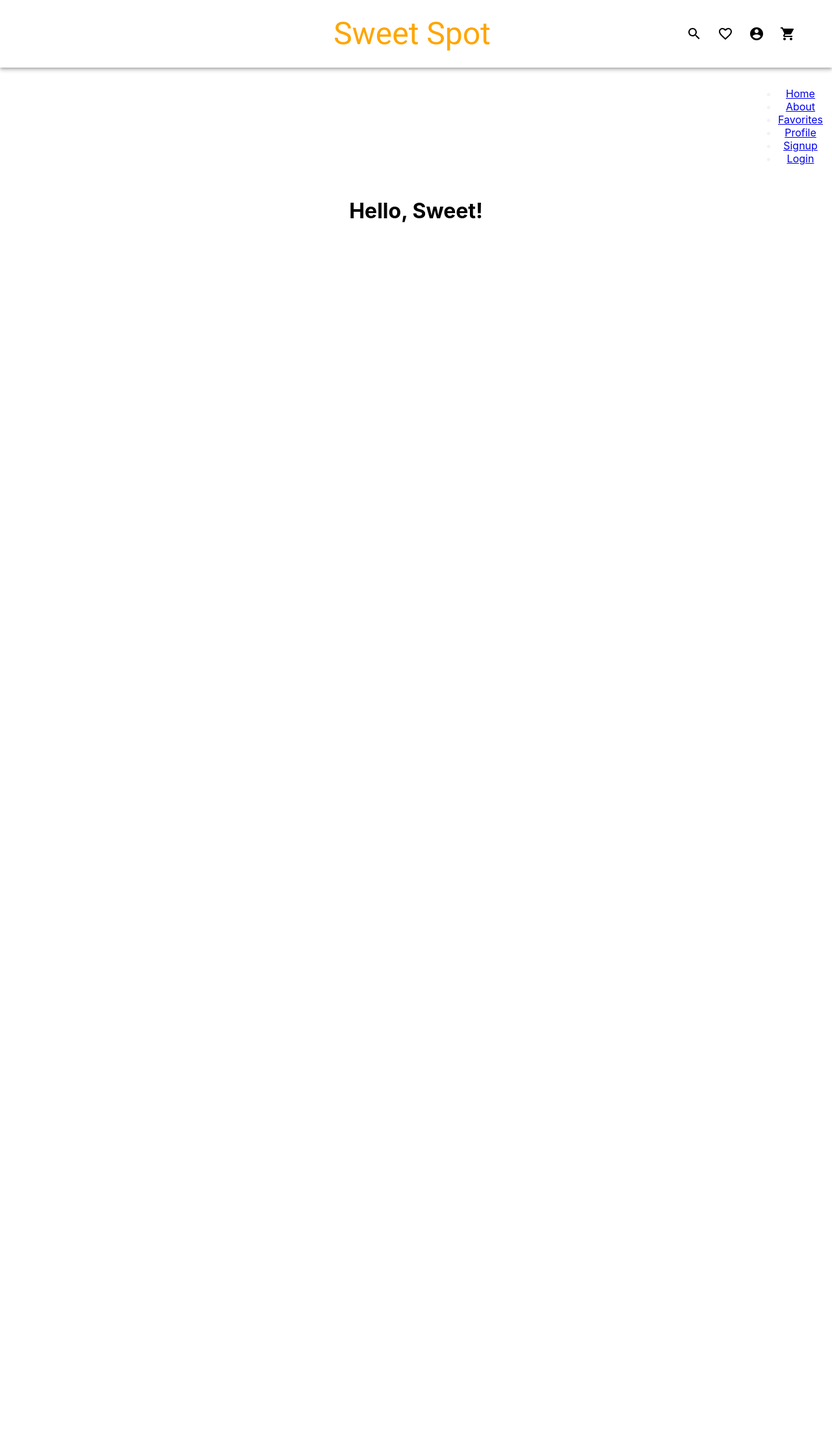
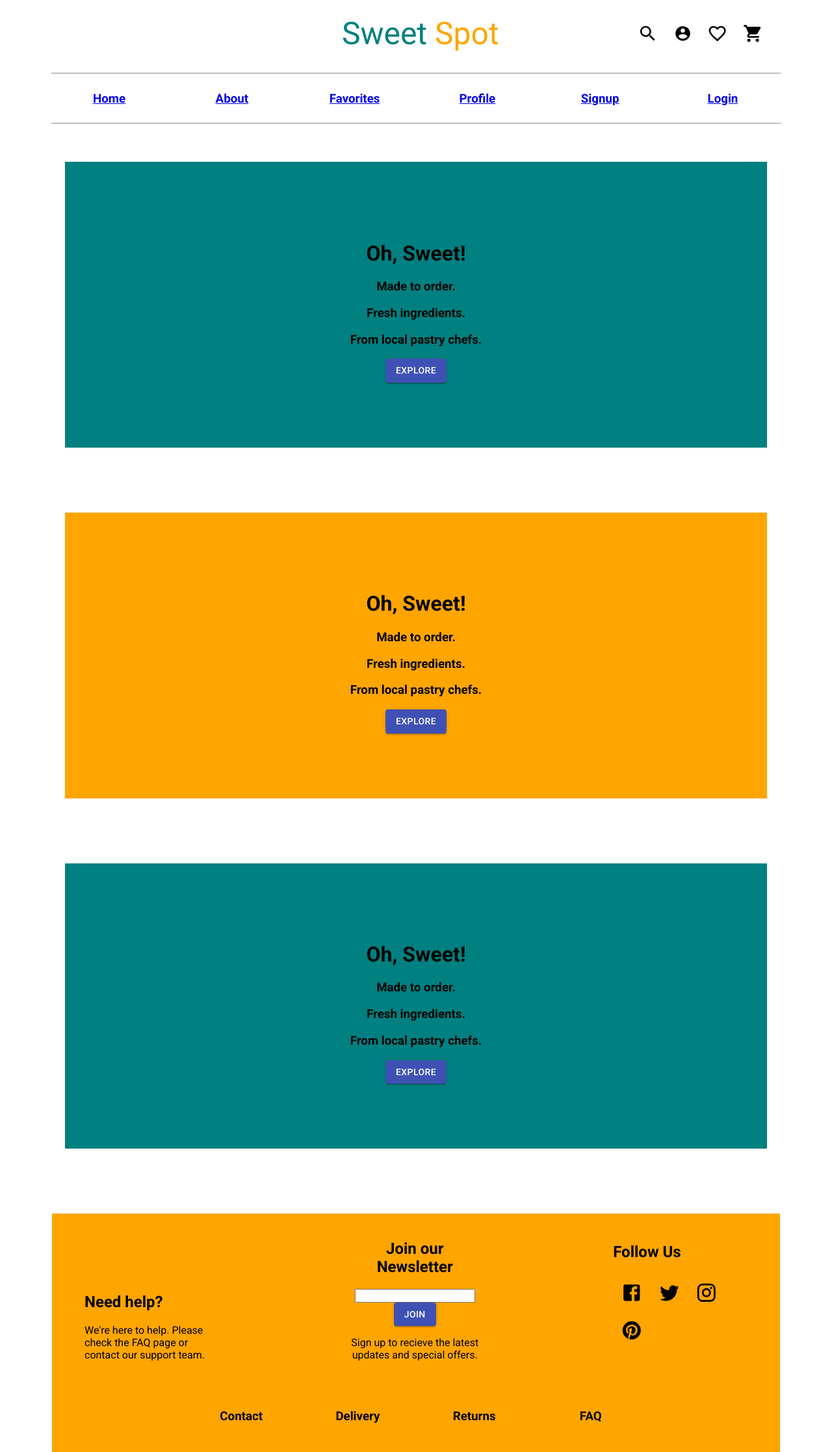
Before and after one commit to mwong068/sweet-spot-front-end, a React (Create React App) app: page / in a window 1280 px wide. Shown: the whole page at 65% size. Before the commit the page ends 800 px from the top, so only its background shows below. Built offline with nearby package versions, Linux system fonts and the light colour scheme.

Commit message:
added footer and header components for basic layout styling

```diff
--- a/src/App.css
+++ b/src/App.css
@@ -1,11 +1,25 @@
 .App {
   text-align: center;
+  padding: 0 50px;
+  font-family: Roboto;
 }
 
-/* a {
-  color: white;
-  text-decoration: none;
-} */
+hr {
+  display: block;
+  width: 95%;
+  margin-before: 0.5em;
+  margin-after: 0.5em;
+  margin-start: auto;
+  margin-end: auto;
+  overflow: hidden;
+  border-style: inset;
+  border-width: 1px;
+}
+
+#main-container {
+  padding: 50px;
+}
+
 
 .App-logo {
   height: 40vmin;
@@ -42,35 +56,84 @@
   }
 }
 
-/* Style the navbar */
-#navbar {
-  overflow: hidden;
+
+#container {
+  height: 100%;
+  text-align: center;
 }
 
-/* Navbar links */
-#navbar-links {
-  float: right;
-  display: block;
-  color: #f2f2f2;
-  text-align: center;
-  padding: 14px;
-  text-decoration: none;
+#container div {
+  width: 8%;
+  display: inline-block;
+}
+
+#container:after {
+  /* content: ''; */
+  width: 100%; /* Ensures there are at least 2 lines of text, so justification works */
+  display: inline-block;
+}
+
+#landing-image {
+  background-color: teal;
+  padding: 100px;
+}
+
+#about-us {
+  background-color: orange;
+  padding: 100px;
+}
+
+#featured {
+  background-color: teal;
+  padding: 100px;
+}
+
+#break {
+  padding: 50px;
+}
+
+#footer-div {
+  padding: 50px 30px 0;
+}
+
+#footer {
+  background-color: orange;
+  margin: 0;
+  padding: 10px 0 10px 50px;
+  height: 100%;
+  /* width: 100vh; */
+  text-align: left;
 }
 
 
-/* Page content */
-.content {
-  padding: 16px;
+#footer div {
+  width: 19%;
+  display: inline-block;
+  padding: 10px 0;
+  /* border: 1px solid black; */
 }
 
-/* The sticky class is added to the navbar with JS when it reaches its scroll position */
-.sticky {
-  position: fixed;
-  top: 0;
-  width: 100%;
+#footer:after {
+  content: '';
+  width: 100%; /* Ensures there are at least 2 lines of text, so justification works */
+  display: inline-block;
 }
 
-/* Add some top padding to the page content to prevent sudden quick movement (as the navigation bar gets a new position at the top of the page (position:fixed and top:0) */
-.sticky + .content {
-  padding-top: 60px;
+#contact-div {
+  height: 100%;
+  text-align: center;
+  background-color: orange;
 }
+
+#contact-div div {
+  width: 8%;
+  display: inline-block;
+  /* border: 1px solid black; */
+  padding: 0 0 25px 0;
+}
+
+#contact-div:after {
+  /* content: ''; */
+  width: 100%; /* Ensures there are at least 2 lines of text, so justification works */
+  display: inline-block;
+}
--- a/src/App.js
+++ b/src/App.js
@@ -6,6 +6,7 @@ import Header from './components/Header';
 import Signup from './components/Signup';
 import Profile from './components/Profile';
 import Login from './components/Login';
+import Footer from './components/Footer';
 import { BrowserRouter as Router, Switch, Route } from 'react-router-dom';
 
 function App() {
@@ -14,8 +15,11 @@ function App() {
         <Router>
           <div>
             <Navbar />
+            <hr></hr>
             <Header />
+            <hr></hr>
           </div>
+          <div id="main-container">
           <Switch>
             <Route exact path='/'>
               <Homepage />
@@ -36,6 +40,10 @@ function App() {
               <Profile />
             </Route>
           </Switch>
+          </div>
+          <div id="footer-div">
+          <Footer />
+          </div>
         </Router>
     </div>
   );
--- /dev/null
+++ b/src/components/Footer.js
@@ -0,0 +1,64 @@
+import React from 'react';
+import { makeStyles } from '@material-ui/core/styles';
+import IconButton from '@material-ui/core/IconButton';
+import FacebookIcon from '@material-ui/icons/Facebook';
+import TwitterIcon from '@material-ui/icons/Twitter';
+import InstagramIcon from '@material-ui/icons/Instagram';
+import PinterestIcon from '@material-ui/icons/Pinterest';
+import Button from '@material-ui/core/Button';
+
+import { Link } from 'react-router-dom';
+
+const useStyles = makeStyles(theme => ({
+    largeIcon: {
+      fontSize: "1.4em"
+    },
+  }));
+
+export default function Footer() {
+    const classes = useStyles();
+        return (
+            <div>
+            <div id="footer">
+                    <div>
+                        <h2>Need help?</h2>
+                        <p>We're here to help. Please check the FAQ page or contact our support team.</p>
+                    </div>
+                    <div></div>
+                    <div>
+                        <center>
+                        <h2>Join our Newsletter</h2>
+                        <input></input><Button variant="contained" color="primary">Join</Button>
+                        <p>Sign up to recieve the latest updates and special offers.</p>
+                        </center>
+                    </div>
+                    <div></div>
+                    <div>
+                        <h2>Follow Us</h2>
+                        <IconButton aria-label="search" color="inherit" >
+                        <FacebookIcon className={classes.largeIcon}/>
+                        </IconButton>
+                        <IconButton aria-label="search" color="inherit" >
+                        <TwitterIcon className={classes.largeIcon}/>
+                        </IconButton>
+                        <IconButton aria-label="search" color="inherit" >
+                        <InstagramIcon className={classes.largeIcon}/>
+                        </IconButton>
+                        <IconButton aria-label="search" color="inherit" >
+                        <PinterestIcon className={classes.largeIcon}/>
+                        </IconButton>
+                        <br></br><br></br>
+                    </div>
+            </div>
+            <div id="contact-div">
+                <div><h3>Contact</h3></div>
+                <div></div>
+                <div><h3>Delivery</h3></div>
+                <div></div>
+                <div><h3>Returns</h3></div>
+                <div></div>
+                <div><h3>FAQ</h3></div>
+            </div>
+            </div>
+        )
+}
--- a/src/components/Header.js
+++ b/src/components/Header.js
@@ -3,29 +3,30 @@ import { Link } from 'react-router-dom';
 
 export default function Header() {
         return (
-            <div id="navbar">
-                <nav>
-                    <ul id="navbar-links">
-                        <li>
-                            <Link to="/">Home</Link>
-                        </li>
-                        <li>
-                            <Link to="/about">About</Link>
-                        </li>
-                        <li>
-                            <Link to="/favorites">Favorites</Link>
-                        </li>
-                        <li>
-                            <Link to="/profile">Profile</Link>
-                        </li>
-                        <li>
-                            <Link to="/signup">Signup</Link>
-                        </li>
-                        <li>
-                            <Link to="/login">Login</Link>
-                        </li>
-                    </ul>
-                </nav>
+            <div id="container">
+                <div>
+                    <h3><Link to="/">Home</Link></h3>
+                </div>
+                <div></div>
+                <div>
+                    <h3><Link to="/about">About</Link></h3>
+                </div>
+                <div></div>
+                <div>
+                    <h3><Link to="/favorites">Favorites</Link></h3>
+                </div>
+                <div></div>
+                <div>
+                    <h3><Link to="/profile">Profile</Link></h3>
+                </div>
+                <div></div>
+                <div>
+                    <h3><Link to="/signup">Signup</Link></h3>
+                </div>
+                <div></div>
+                <div>
+                    <h3><Link to="/login">Login</Link></h3>
+                </div>
             </div>
         )
 }
--- a/src/components/Homepage.js
+++ b/src/components/Homepage.js
@@ -1,9 +1,33 @@
 import React from 'react';
+import Button from '@material-ui/core/Button';
+
 
 export default function Homepage() {
     return (
         <div>
-            <h1>Hello, Sweet!</h1>
+        <div id="landing-image">
+            <h1>Oh, Sweet!</h1>
+            <h3>Made to order.</h3>
+            <h3>Fresh ingredients.</h3>
+            <h3>From local pastry chefs.</h3>
+            <Button variant="contained" color="primary">Explore</Button>
+        </div>
+        <div id="break"></div>
+        <div id="about-us">
+            <h1>Oh, Sweet!</h1>
+            <h3>Made to order.</h3>
+            <h3>Fresh ingredients.</h3>
+            <h3>From local pastry chefs.</h3>
+            <Button variant="contained" color="primary">Explore</Button>
+        </div>
+        <div id="break"></div>
+        <div id="featured">
+            <h1>Oh, Sweet!</h1>
+            <h3>Made to order.</h3>
+            <h3>Fresh ingredients.</h3>
+            <h3>From local pastry chefs.</h3>
+            <Button variant="contained" color="primary">Explore</Button>
+        </div>
         </div>
     )
 }
--- a/src/components/Navbar.js
+++ b/src/components/Navbar.js
@@ -22,8 +22,11 @@ const useStyles = makeStyles(theme => ({
   },
   title: {
     flexGrow: 1,
-    marginLeft: '180px',
+    marginLeft: '230px',
     color: 'orange',
+  },
+  largeIcon: {
+    fontSize: "1.3em"
   },
 }));
 
@@ -32,34 +35,35 @@ export default function Navbar() {
 
   return (
     <div className={classes.root}>
-      <AppBar position="static" style={{ background: 'white',  padding: '20px', color: 'black' }}>
+      <AppBar position="static" elevation={0} style={{ background: 'white',  padding: '20px', color: 'black' }}>
         <Toolbar>
           {/* <IconButton edge="start" className={classes.menuButton} color="inherit" aria-label="menu">
             <MenuIcon />
           </IconButton> */}
           <Typography variant="h3" className={classes.title}>
-          Sweet Spot
+          <span style={{color: 'teal'}}>Sweet</span> <span style={{color: 'orange'}}>Spot</span>
           </Typography>
 
-          <IconButton aria-label="search" color="inherit">
-            <SearchIcon />
-          </IconButton>
-
-          <IconButton aria-label="favorites" color="inherit">
-            <FavoriteBorderIcon />
+          <IconButton aria-label="search" color="inherit" >
+            <SearchIcon className={classes.largeIcon}/>
           </IconButton>
 
           <IconButton aria-label="account of current user"
             //   aria-controls={menuId}
               aria-haspopup="true"
             //   onClick={handleProfileMenuOpen}
+            className={classes.largeIcon}
               color="inherit"
             >
-              <AccountCircle />
-            </IconButton>
+              <AccountCircle className={classes.largeIcon}/>
+          </IconButton>
 
-            <IconButton aria-label="search" color="inherit">
-            <ShoppingCartIcon />
+          <IconButton aria-label="favorites" color="inherit">
+            <FavoriteBorderIcon className={classes.largeIcon}/>
+          </IconButton>
+
+          <IconButton aria-label="search" color="inherit">
+            <ShoppingCartIcon className={classes.largeIcon}/>
           </IconButton>
 
           {/* <Button color="inherit">Login</Button> */}
```
